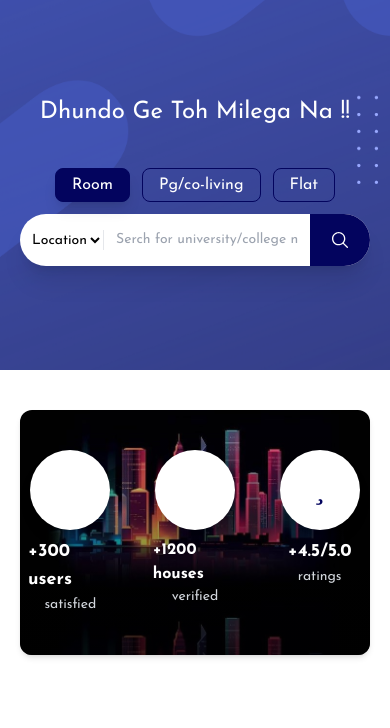
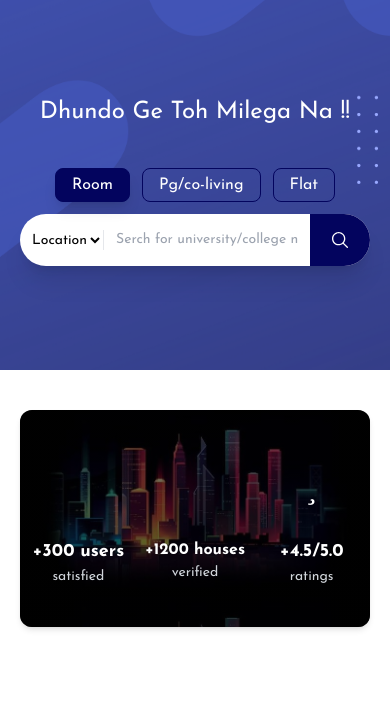
Before and after one commit to Mukul-only/bachelorsCave-home, a website: page index.html in a window 390 px wide. Shown: the part 88-816 px from the top of the page. Drawn offline with Linux system fonts and the light colour scheme; a web font is replaced by a local one.

Commit message:
fixes to features

```diff
--- a/index.html
+++ b/index.html
@@ -133,13 +133,13 @@
 
 
     <section id="stas">
-        <div class="container md:my-20 p-10 ">
-            <div class="grid  grid-cols-3 gap-10 bg-gray-100 px-2 py-10 md:px-6 rounded-xl back text-white shadow-md relative">
+        <div class="container md:my-20 py-10 ">
+            <div class="grid  grid-cols-3 gap-4 md:gap-10  bg-gray-100 px-2 py-10 md:px-6 rounded-xl back text-white shadow-md relative">
                 <div class="flex flex-col md:flex-row items-center gap-2 md:space-x-4  ">
 
                     <div class="item-circle">
 
-                        <i class="fa-light fa-user-check fa-2x text-darkestBlue" ></i>
+                        <i class="fa-light fa-user-check fa-2x " ></i>
                     </div>
                     <div class="flex flex-col gap-[1px] items-center md:items-start">
                         <h1 class="font-bold text-lg md:text-xl ">+300 users</h1>
@@ -151,7 +151,7 @@
 
                     <div class="item-circle">
 
-                        <i class="fa-light fa-house-circle-check fa-2x text-darkestBlue"></i>
+                        <i class="fa-light fa-house-circle-check fa-2x"></i>
                     </div>
                     <div class="flex flex-col gap-[1px] items-center md:items-start">
                         <h1 class="font-bold text-md md:text-xl ">+1200 houses</h1>
@@ -162,7 +162,7 @@
                 <div class="flex flex-col md:flex-row items-center gap-2 md:space-x-4 ">
                     <div class="item-circle">
 
-                        <i class="fa-light fa-star fa-2x text-darkestBlue"></i>
+                        <i class="fa-light fa-star fa-2x "></i>
                     </div>
                     <div class="flex flex-col gap-[1px] items-center md:items-start">
                         <h1 class="font-bold text-lg md:text-xl ">+4.5/5.0</h1>
--- a/input.css
+++ b/input.css
@@ -41,8 +41,8 @@
   z-index: -10;
   background-image: linear-gradient(
     180deg,
-    rgba(0, 0, 0, 0),
-    rgba(0, 0, 0, 0.765)
+    rgba(0, 0, 0, 0.503),
+    rgba(0, 0, 0, 0.706)
   );
 }
 
@@ -71,7 +71,7 @@
 }
 
 .item-circle {
-  @apply w-20 h-20 md:w-24 md:h-24 rounded-full bg-white flex justify-center items-center shadow-lg;
+  @apply w-20 h-20 md:w-24 md:h-24 rounded-full   flex justify-center items-center;
 }
 
 /* hamburger menu */
```
Also changed, not shown: css/style.css.
